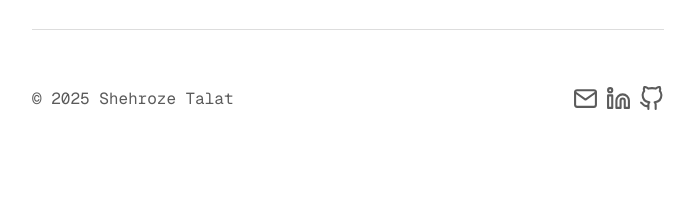
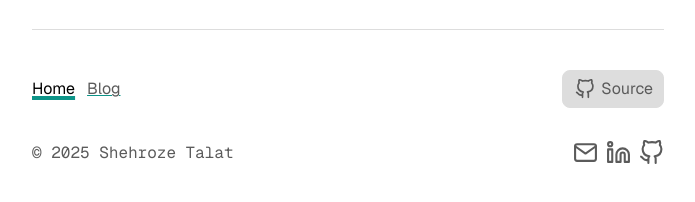
Before and after one commit to shehroze-1122/personal-site, a Next.js app: page / in a window 1280 px wide. Shown: the part 1007-1209 px from the top of the page, without its empty margins (292-987 px from the left). Before the commit the page ends 1158 px from the top, so only its background shows below. Built offline with nearby package versions, Linux system fonts and the light colour scheme.

Commit message:
feat: add a github source link button and nav in the footer

```diff
--- a/components/layout/Footer/Footer.tsx
+++ b/components/layout/Footer/Footer.tsx
@@ -1,12 +1,20 @@
 import React from "react";
 import CopyRight from "./CopyRight";
 import Links from "./Links";
+import Navigation from "../Header/Navigation";
+import GitHubSourceButton from "./GitHubSourceButton";
 
 function Footer() {
   return (
-    <footer className="mt-14 flex flex-row justify-between items-center font-mono max-xs:flex-col-reverse max-xs:items-center max-xs:gap-3">
-      <CopyRight />
-      <Links />
+    <footer className="mt-10 flex flex-col gap-8 max-xs:gap-4">
+      <div className="flex flex-row justify-between items-center">
+        <Navigation />
+        <GitHubSourceButton />
+      </div>
+      <div className="flex flex-row justify-between items-center font-mono max-xs:flex-col-reverse max-xs:items-start max-xs:gap-3">
+        <CopyRight />
+        <Links />
+      </div>
     </footer>
   );
 }
--- /dev/null
+++ b/components/layout/Footer/GitHubSourceButton/GitHubSourceButton.tsx
@@ -0,0 +1,16 @@
+import React from "react";
+import ButtonLink from "@/components/common/ButtonLink";
+import { GitHub } from "react-feather";
+
+function GitHubSourceButton() {
+  return (
+    <ButtonLink
+      href="https://github.com/shehroze-1122/personal-site"
+      className="flex flex-row items-center gap-1 group"
+    >
+      <GitHub className="group-hover:scale-110" height={20} /> Source
+    </ButtonLink>
+  );
+}
+
+export default GitHubSourceButton;
--- /dev/null
+++ b/components/layout/Footer/GitHubSourceButton/index.tsx
@@ -0,0 +1,3 @@
+import GitHubSourceButton from "./GitHubSourceButton";
+
+export default GitHubSourceButton;
```
